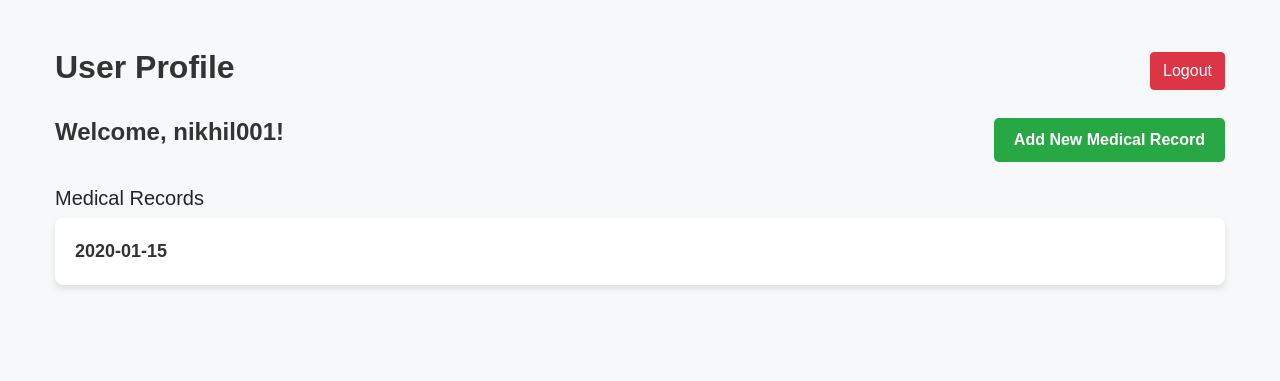
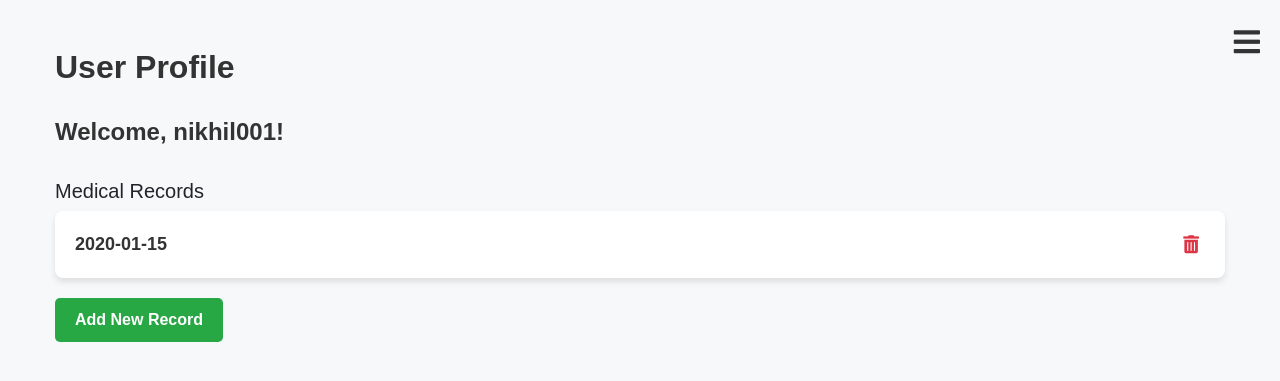
Before and after one commit to subhashit/AI-based-Medical-Web-Application, a Flask app: page /user_profile in a window 1280 px wide. Shown: the top 381 px of the page. Run offline with Flask 3, Linux system fonts and the light colour scheme; a user stored in the database is signed in; tables that the repository leaves empty hold one stand-in row (values such as "Sample post"); some libraries are stand-ins or nearby versions.

Commit message:
user profile page update

```diff
--- a/medical_app/app.py
+++ b/medical_app/app.py
@@ -32,7 +32,7 @@ class User(db.Model, UserMixin):
     username = db.Column(db.String(120), unique=True, nullable=False)
     password = db.Column(db.String(128), nullable=False)
     # One-to-many relationship with MedicalRecord
-    medical_records = db.relationship('MedicalRecord', backref='user', lazy=True)
+    medical_records = db.relationship('MedicalRecord', backref='owner', lazy=True)
     # Set encrypted password
     def set_password(self, password):
         self.password = bcrypt.generate_password_hash(password).decode('utf-8')
@@ -42,21 +42,20 @@ class User(db.Model, UserMixin):
 
 class MedicalRecord(db.Model):
     id = db.Column(db.Integer, primary_key=True)
-    user_id = db.Column(db.Integer, db.ForeignKey('user.id'), nullable=False)  # Foreign Key
-    blood_pressure = db.Column(db.String(100), nullable=False)
-    pulse = db.Column(db.Integer, nullable=False)
-    glucose = db.Column(db.Integer, nullable=False)
-    cholesterol_levels = db.Column(db.Integer, nullable=False)
-    heart_rate = db.Column(db.Integer, nullable=False)
-    oxygen_saturation = db.Column(db.Integer, nullable=False)
-    respiratory_rate = db.Column(db.Integer, nullable=False)
-    liver_function_test = db.Column(db.String(100), nullable=False)
-    kidney_function_test = db.Column(db.String(100), nullable=False)
-    blood_report = db.Column(db.String(100), nullable=False)
     record_date = db.Column(db.Date, nullable=False)
+    blood_pressure = db.Column(db.String(100))
+    pulse = db.Column(db.Integer)
+    glucose = db.Column(db.Integer)
+    cholesterol_levels = db.Column(db.Integer)
+    heart_rate = db.Column(db.Integer)
+    oxygen_saturation = db.Column(db.Integer)
+    respiratory_rate = db.Column(db.Integer)
+    liver_function_test = db.Column(db.String(100))
+    kidney_function_test = db.Column(db.String(100))
+    blood_report = db.Column(db.String(100))
+    user_id = db.Column(db.Integer, db.ForeignKey('user.id'), nullable=False)
 
-    def __repr__(self):
-        return f"<MedicalRecord {self.record_date}>"
+    user = db.relationship('User', backref=db.backref('records', lazy=True))
 
 # Load user for login
 @login_manager.user_loader
@@ -227,7 +226,18 @@ def user_profile():
     # Query all medical records for the current logged-in user
     records = MedicalRecord.query.filter_by(user_id=current_user.id).all()
     return render_template('user_profile.html', records=records)
-
+# Route to handle record deletion
+@app.route('/delete_record/<int:record_id>', methods=['POST'])
+@login_required
+def delete_record(record_id):
+    record = MedicalRecord.query.get(record_id)
+    if record and record.user_id == current_user.id:
+        db.session.delete(record)
+        db.session.commit()
+        flash('Record deleted successfully!', 'success')
+    else:
+        flash('Record not found or unauthorized action!', 'danger')
+    return redirect(url_for('user_profile'))
 
 
 # Route for Disease Prediction
--- a/medical_app/templates/user_profile.html
+++ b/medical_app/templates/user_profile.html
@@ -5,6 +5,7 @@
     <meta name="viewport" content="width=device-width, initial-scale=1.0">
     <title>User Profile</title>
     <link rel="stylesheet" href="https://stackpath.bootstrapcdn.com/bootstrap/4.5.2/css/bootstrap.min.css">
+    <link rel="stylesheet" href="https://cdnjs.cloudflare.com/ajax/libs/font-awesome/5.15.4/css/all.min.css"> <!-- Font Awesome Icon Link -->
     <style>
         /* Custom Styles */
         body {
@@ -23,7 +24,7 @@
 
         .record-list {
             display: flex;
-            flex-wrap: wrap;
+            flex-direction: column; /* Stack cards vertically */
             gap: 20px;
             margin-bottom: 20px;
         }
@@ -33,9 +34,9 @@
             border-radius: 8px;
             box-shadow: 0 4px 6px rgba(0, 0, 0, 0.1);
             padding: 20px;
-            flex: 1 1 25%;
             cursor: pointer;
             transition: transform 0.3s ease;
+            position: relative; /* To position the delete button */
         }
 
         .record-card:hover {
@@ -102,19 +103,80 @@
             max-height: 300px;
             overflow-y: auto;
         }
+
+        /* Style for the delete button */
+        .delete-btn {
+            position: absolute;
+            top: 20px;
+            right: 20px;
+            background: none;
+            border: none;
+            color: #dc3545;
+            font-size: 18px;
+            cursor: pointer;
+        }
+
+        .delete-btn:hover {
+            color: #c82333;
+        }
+
+        /* Style for the Hamburger Icon and Dropdown Menu */
+        .hamburger-menu {
+            display: block;
+            font-size: 30px;
+            color: #333;
+            cursor: pointer;
+            position: fixed;
+            top: 20px;
+            right: 20px;
+            z-index: 1000;
+        }
+
+        .user-menu {
+            display: none;
+            position: fixed;
+            top: 60px;
+            right: 20px;
+            background-color: #343a40;
+            color: white;
+            border-radius: 8px;
+            padding: 10px;
+            width: 200px;
+            box-shadow: 0 4px 6px rgba(0, 0, 0, 0.2);
+        }
+
+        .user-menu a {
+            color: white;
+            padding: 10px;
+            text-decoration: none;
+            display: block;
+        }
+
+        .user-menu a:hover {
+            background-color: #575757;
+        }
     </style>
 </head>
 <body>
 
 <div class="container mt-5">
+    <!-- Hamburger Icon -->
+    <div class="hamburger-menu" onclick="toggleMenu()">
+        <i class="fas fa-bars"></i> <!-- Hamburger icon -->
+    </div>
+
+    <!-- User Menu -->
+    <div class="user-menu" id="userMenu">
+        <a href="{{ url_for('dashboard') }}">Dashboard</a>
+        <a href="{{ url_for('logout') }}">Logout</a>
+    </div>
+
     <div class="d-flex justify-content-between align-items-center mb-4">
         <h2>User Profile</h2>
-        <a href="{{ url_for('logout') }}" class="btn btn-danger">Logout</a>
     </div>
 
     <div class="d-flex justify-content-between mb-4">
         <h4>Welcome, {{ current_user.username }}!</h4>
-        <button id="addRecordBtn" class="btn-add-record">Add New Medical Record</button>
     </div>
 
     <div>
@@ -127,6 +189,10 @@
                         <div class="record-header">
                             {{ record.record_date.strftime('%Y-%m-%d') }}
                         </div>
+                        <!-- Add delete button with trash icon -->
+                        <form action="{{ url_for('delete_record', record_id=record.id) }}" method="POST" style="display:inline;">
+                            <button type="submit" class="delete-btn"><i class="fas fa-trash-alt"></i></button>
+                        </form>
                     </div>
                 {% endfor %}
             </div>
@@ -162,70 +228,73 @@
         <form action="{{ url_for('user_profile') }}" method="POST">
             <div class="form-group">
                 <label for="blood_pressure">Blood Pressure</label>
-                <input type="text" class="form-control" id="blood_pressure" name="blood_pressure" required>
+                <input type="text" class="form-control" id="blood_pressure" name="blood_pressure">
             </div>
             <div class="form-group">
                 <label for="pulse">Pulse</label>
-                <input type="number" class="form-control" id="pulse" name="pulse" required>
+                <input type="number" class="form-control" id="pulse" name="pulse">
             </div>
             <div class="form-group">
                 <label for="glucose">Glucose Level</label>
-                <input type="number" class="form-control" id="glucose" name="glucose" required>
+                <input type="number" class="form-control" id="glucose" name="glucose" >
             </div>
             <div class="form-group">
                 <label for="cholesterol_levels">Cholesterol Levels</label>
-                <input type="number" class="form-control" id="cholesterol_levels" name="cholesterol_levels" required>
+                <input type="number" class="form-control" id="cholesterol_levels" name="cholesterol_levels" >
             </div>
             <div class="form-group">
                 <label for="heart_rate">Heart Rate</label>
-                <input type="number" class="form-control" id="heart_rate" name="heart_rate" required>
+                <input type="number" class="form-control" id="heart_rate" name="heart_rate" >
             </div>
             <div class="form-group">
                 <label for="oxygen_saturation">Oxygen Saturation</label>
-                <input type="number" class="form-control" id="oxygen_saturation" name="oxygen_saturation" required>
+                <input type="number" class="form-control" id="oxygen_saturation" name="oxygen_saturation" >
             </div>
             <div class="form-group">
                 <label for="respiratory_rate">Respiratory Rate</label>
-                <input type="number" class="form-control" id="respiratory_rate" name="respiratory_rate" required>
+                <input type="number" class="form-control" id="respiratory_rate" name="respiratory_rate" >
             </div>
             <div class="form-group">
                 <label for="liver_function_test">Liver Function Test</label>
-                <input type="text" class="form-control" id="liver_function_test" name="liver_function_test" required>
+                <input type="text" class="form-control" id="liver_function_test" name="liver_function_test">
             </div>
             <div class="form-group">
                 <label for="kidney_function_test">Kidney Function Test</label>
-                <input type="text" class="form-control" id="kidney_function_test" name="kidney_function_test" required>
+                <input type="text" class="form-control" id="kidney_function_test" name="kidney_function_test">
             </div>
             <div class="form-group">
                 <label for="blood_report">Blood Report</label>
-                <input type="text" class="form-control" id="blood_report" name="blood_report" required>
+                <input type="file" class="form-control" id="blood_report" name="blood_report">
             </div>
-            <div class="form-group">
-                <label for="record_date">Record Date</label>
-                <input type="date" class="form-control" id="record_date" name="record_date" required>
-            </div>
-            <button type="submit" class="btn btn-primary">Add Record</button>
+            <button type="submit" class="btn btn-primary">Save Record</button>
         </form>
     </div>
 
+    <button class="btn-add-record" onclick="toggleForm()">Add New Record</button>
 </div>
 
-<!-- Bootstrap JS (Optional for interactive elements) -->
-<script src="https://code.jquery.com/jquery-3.5.1.min.js"></script>
-<script src="https://cdn.jsdelivr.net/npm/@popperjs/core@2.9.2/dist/umd/popper.min.js"></script>
+<!-- Include Bootstrap and Font Awesome JS -->
+<script src="https://code.jquery.com/jquery-3.5.1.slim.min.js"></script>
+<script src="https://cdn.jsdelivr.net/npm/@popperjs/core@2.5.3/dist/umd/popper.min.js"></script>
 <script src="https://stackpath.bootstrapcdn.com/bootstrap/4.5.2/js/bootstrap.min.js"></script>
 
 <script>
-    // JavaScript to toggle the visibility of the form and record details
-    document.getElementById('addRecordBtn').addEventListener('click', function() {
-        var form = document.getElementById('addRecordForm');
-        form.style.display = (form.style.display === 'none' || form.style.display === '') ? 'block' : 'none';
-    });
+    // Toggle Record Details
+    function toggleRecordDetails(recordId) {
+        const details = document.getElementById('record-' + recordId);
+        details.style.display = (details.style.display === 'none' || details.style.display === '') ? 'block' : 'none';
+    }
 
-    // Function to toggle the visibility of record details
-    function toggleRecordDetails(recordId) {
-        var recordDetails = document.getElementById('record-' + recordId);
-        recordDetails.style.display = (recordDetails.style.display === 'none' || recordDetails.style.display === '') ? 'block' : 'none';
+    // Toggle Add Record Form
+    function toggleForm() {
+        const form = document.getElementById('addRecordForm');
+        form.style.display = form.style.display === 'none' || form.style.display === '' ? 'block' : 'none';
+    }
+
+    // Toggle the User Menu
+    function toggleMenu() {
+        const menu = document.getElementById('userMenu');
+        menu.style.display = menu.style.display === 'none' || menu.style.display === '' ? 'block' : 'none';
     }
 </script>
 
```
Also changed, not shown: instance/database.db.
